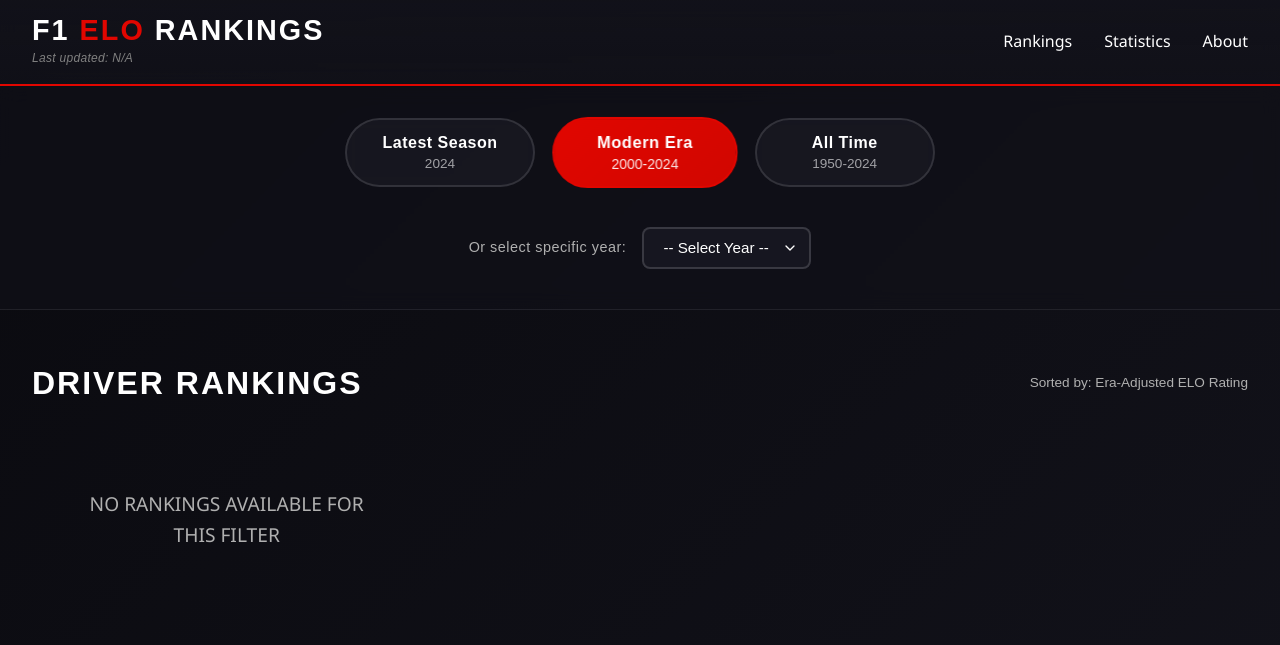
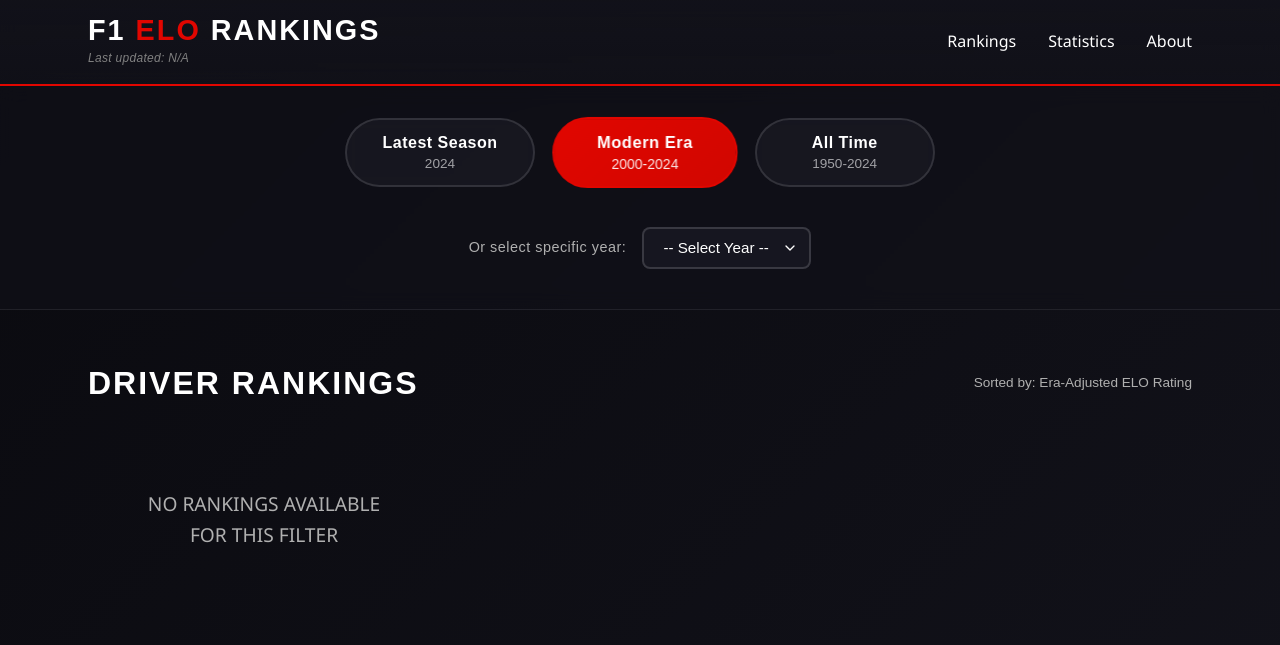
Before and after one commit to Vedant9500/F1_elo_analytics, a Flask app: page / in a window 1280 px wide. Shown: the top 645 px of the page. Run offline with Flask 3, Linux system fonts and the light colour scheme; data that the repository does not hold is empty; some web fonts are replaced.

Commit message:
some minor changes

```diff
--- a/static/css/style.css
+++ b/static/css/style.css
@@ -95,15 +95,16 @@ header {
     background: linear-gradient(180deg, rgba(18, 18, 26, 0.95) 0%, rgba(18, 18, 26, 0.8) 100%);
     backdrop-filter: blur(10px);
     border-bottom: 2px solid var(--primary-color);
-    padding: 1rem 2rem;
+    padding: 1rem 0;
     position: sticky;
     top: 0;
     z-index: 1000;
 }
 
 .header-content {
-    max-width: 1400px;
+    max-width: 90%;
     margin: 0 auto;
+    padding: 0 1.5rem;
     display: flex;
     justify-content: space-between;
     align-items: center;
@@ -157,7 +158,7 @@ nav {
 }
 
 .filter-container {
-    max-width: 1400px;
+    max-width: 90%;
     margin: 0 auto;
     display: flex;
     gap: 1.25rem;
@@ -271,9 +272,9 @@ nav {
 
 /* Rankings Section */
 .rankings {
-    max-width: 1400px;
+    max-width: 90%;
     margin: 0 auto;
-    padding: 3rem 2rem;
+    padding: 3rem 1.5rem;
 }
 
 .rankings-header {
```
